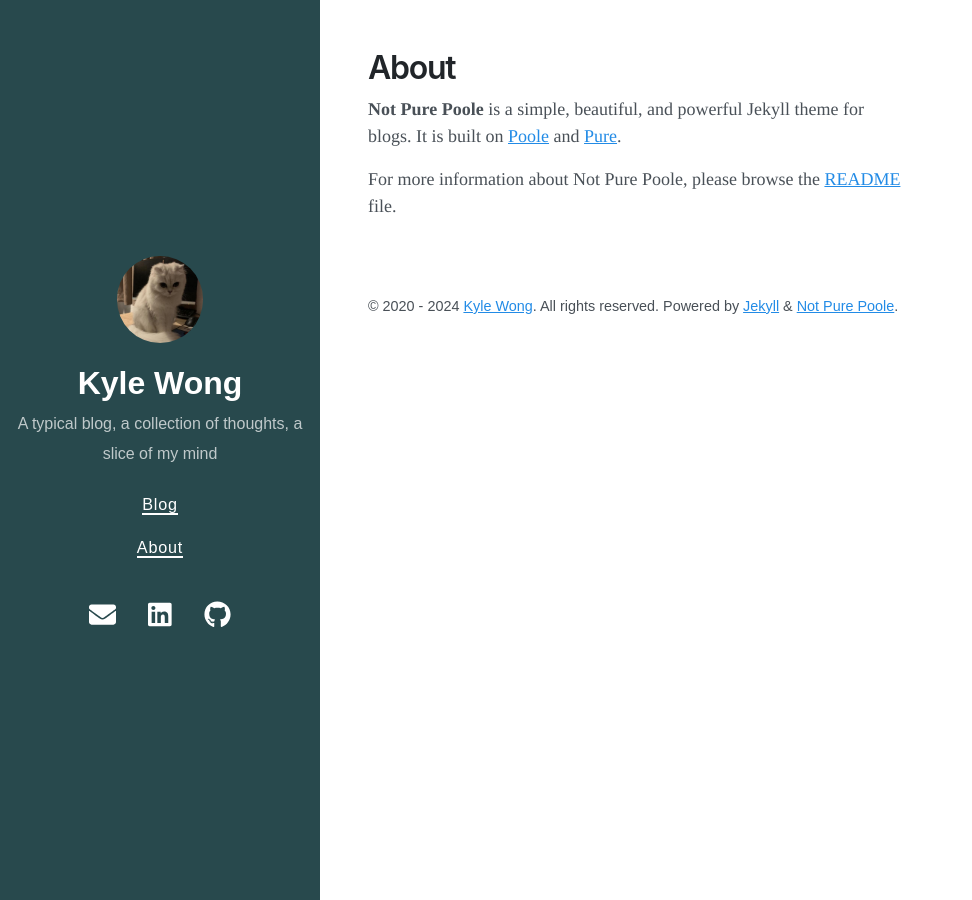
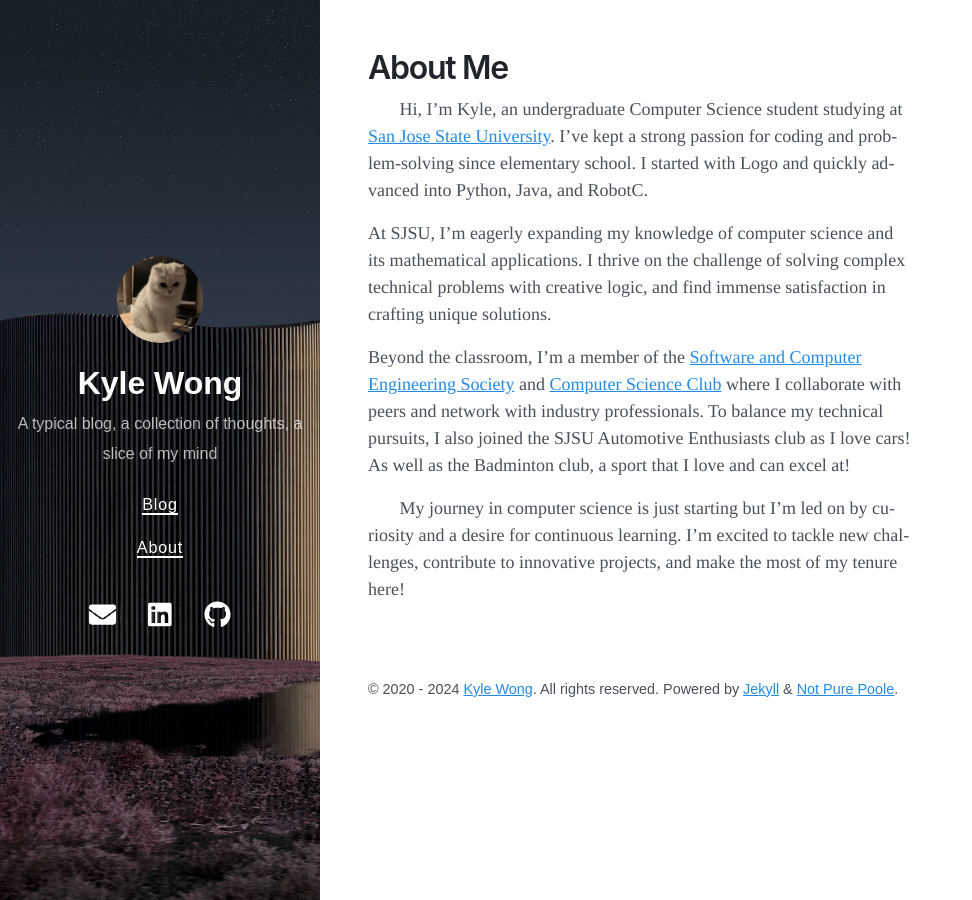
Before and after one commit to wongywrongy/misogyu.github.io, a Jekyll site: the page built from about.md, in a window 1280 px wide. Shown: the whole page, without its empty margins (0-972 px from the left). Built offline with Jekyll 4.4.1, drawn with Linux system fonts in a browser that asks for light colours; nearby versions of some CDN libraries.

Commit message:
updated about me

```diff
--- a/_config.yml
+++ b/_config.yml
@@ -6,6 +6,8 @@ avatar: /avatar.jpeg
 paginate: 5
 permalink: pretty
 cover_image: /bg.jpeg
+cover_bg_color: rgb(40, 0, 0)
+cover_color: rgb(255, 255, 255)
 
 # Gems
 plugins:
--- a/about.md
+++ b/about.md
@@ -1,8 +1,14 @@
 ---
 layout: page
-title: About
+title: About Me
 ---
 
-**Not Pure Poole** is a simple, beautiful, and powerful Jekyll theme for blogs. It is built on [Poole](https://github.com/poole/poole) and [Pure](https://purecss.io/).
+&nbsp;&nbsp;&nbsp;&nbsp;&nbsp;&nbsp;
+Hi, I'm Kyle, an undergraduate Computer Science student studying at [San Jose State University](https://www.sjsu.edu). I've kept a strong passion for coding and problem-solving since elementary school. I started with Logo and quickly advanced into Python, Java, and RobotC.
 
-For more information about Not Pure Poole, please browse the [README](https://github.com/vszhub/not-pure-poole) file.
+At SJSU, I'm eagerly expanding my knowledge of computer science and its mathematical applications. I thrive on the challenge of solving complex technical problems with creative logic, and find immense satisfaction in crafting unique solutions.
+
+Beyond the classroom, I'm a member of the [Software and Computer Engineering Society](https://sce.sjsu.edu) and [Computer Science Club](https://www.acmsjsu.org) where I collaborate with peers and network with industry professionals. To balance my technical pursuits, I also joined the SJSU Automotive Enthusiasts club as I love cars! As well as the Badminton club, a sport that I love and can excel at!
+
+&nbsp;&nbsp;&nbsp;&nbsp;&nbsp;&nbsp;
+My journey in computer science is just starting but I'm led on by curiosity and a desire for continuous learning. I'm excited to tackle new challenges, contribute to innovative projects, and make the most of my tenure here!
```
Also changed, not shown: bg.jpeg (added), bp.jpeg (deleted).
